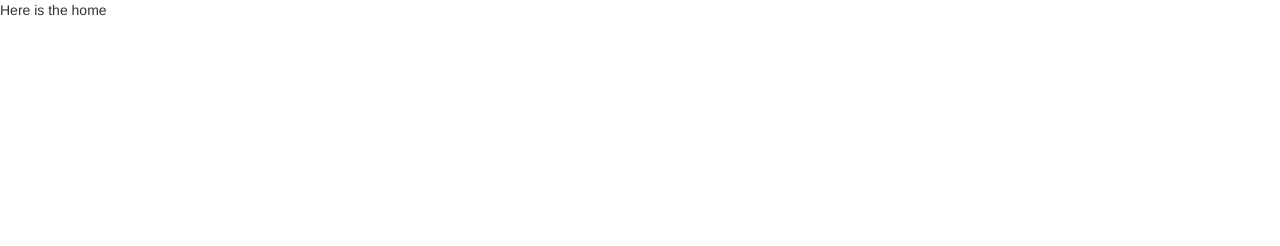
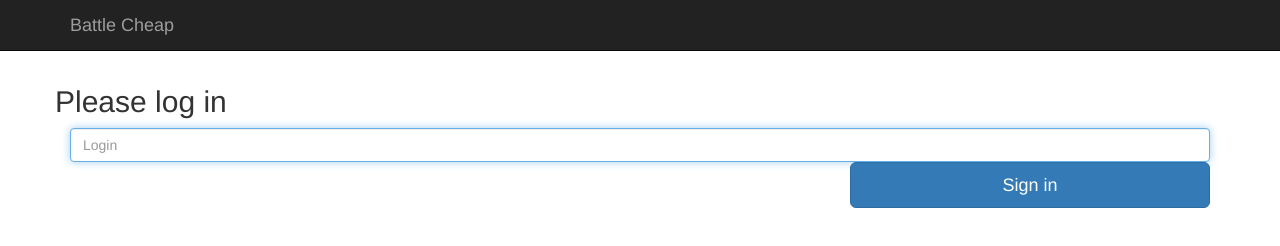
Before and after one commit to roche-d/advertiz-me, a website: page web/www/mapp/index.html at #!/login in a window 1280 px wide. Drawn offline with nearby package versions, Linux system fonts and the light colour scheme; some packages are replaced by stand-ins of ours; a script that the page names is missing.

Commit message:
login page

```diff
--- a/web/www/mapp/app/app.js
+++ b/web/www/mapp/app/app.js
@@ -7,9 +7,12 @@ app.config(function ($stateProvider, $urlRouterProvider) {
         url: "/",
         templateUrl: "app/feature/home/home.html",
         controller: "HomeController"
-    }).state('store', {
-        url: "/store",
-        templateUrl: "app/feature/store/store.html"
+    }).state('login', {
+        url: "/login",
+        templateUrl: "app/feature/login/login.html"
+    }).state('game_panel', {
+        url: "/game_panel",
+        templateUrl: "app/feature/login/login.html"
     }).state('game', {
         url: "/game",
         templateUrl: "app/feature/game/game.html",
--- /dev/null
+++ b/web/www/mapp/app/feature/login/login.html
@@ -0,0 +1,19 @@
+<div class="container">
+
+  <div class="row">
+      <h2 class="form-signin-heading">Please log in</h2>
+  </div>
+
+  <div class="row">
+    <div class="col-xs-12">
+      <input type="email" id="inputEmail" class="form-control" placeholder="Login" required autofocus>
+    </div>
+  </div>
+
+  <div class="row">
+    <div class="col-xs-4 col-md-offset-8">
+      <button class="btn btn-lg btn-primary btn-block" type="submit">Sign in</button>
+    </div>
+  </div>
+
+</div>
--- a/web/www/mapp/index.html
+++ b/web/www/mapp/index.html
@@ -10,7 +10,19 @@
     <link href="//netdna.bootstrapcdn.com/bootstrap/3.1.1/css/bootstrap.min.css" rel="stylesheet">
     <link href="style/app.css" rel="stylesheet">
 </head>
-<body>
+<body style="padding-top:65px">
+
+<nav class="navbar navbar-inverse navbar-fixed-top">
+  <div class="container">
+    <div class="navbar-header">
+      <button type="button" class="navbar-toggle collapsed" data-toggle="collapse" data-target="#navbar" aria-expanded="false" aria-controls="navbar">
+        <span class="sr-only">Toggle navigation</span>
+      </button>
+      <a class="navbar-brand" href="#">Battle Cheap</a>
+    </div>
+  </div>
+</nav>
+
 
 <div ui-view></div>
 
```
